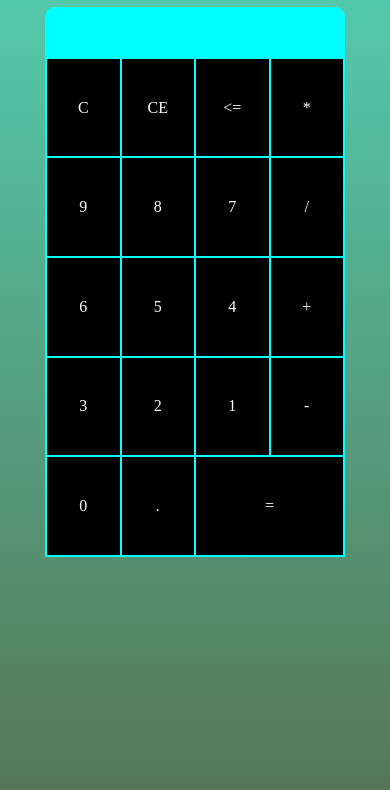
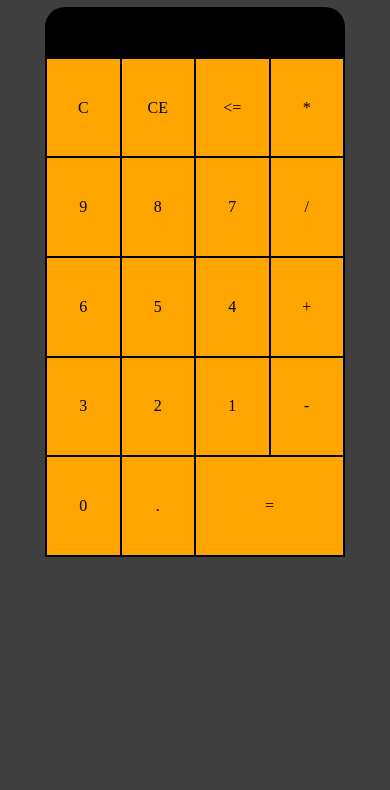
Before and after one commit to Uberdanalmeida/calcula, a plain HTML site: page index.html in a window 390 px wide. Shown: the part 73-863 px from the top of the page. Drawn offline with Linux system fonts and the light colour scheme.

Commit message:
Atualizando

```diff
--- a/index.html
+++ b/index.html
@@ -14,7 +14,7 @@
             <table>
                 <tr>
                     <td value="C" onclick="limpar()">C</td>
-                    <td value="CE" onclick="clicou('CE')">CE</td>
+                    <td value="CE" onclick="limpar()">CE</td>
                     <td value="<=" onclick="apaga('')"><=</td>
                     <td value="x" onclick="clicou('*')">*</td>
                 </tr>
--- a/style.css
+++ b/style.css
@@ -1,10 +1,10 @@
 body {
     margin: 0;
     padding: 0;
-    background-image: linear-gradient(to bottom, rgb(84, 208, 179), rgb(86, 119, 86));
+    height: 100vh;
+    background-color: rgba(0, 0, 0, 0.753);
+}
 
-    height: 100vh;
-}
 table {
     background-color: aqua;
     height: 500px;
@@ -12,16 +12,22 @@ table {
     margin: auto;
     cursor: pointer;
 }
+
 td {
     background-color: black;
     color: white;
     width: 50px;
     text-align: center;
+}
 
+td:hover {
+    background-color: rgb(120, 106, 106);
 }
+
 #calcula {
     background-color: aqua;
-    font-size: 20px;
+    font-size: 25px;
+    font-weight: bold;
     height: 50px;
     line-height: 50px;
     width: 300px;
@@ -31,4 +37,34 @@ td {
 }
 h1 {
     text-align: center;
+    color: white;
 }
+
+@media (max-width: 480px) {
+    body {
+        height: 100vh;
+    }
+
+    table {
+        background-color: black;
+    }
+
+    td {
+        background-color: orange;
+        color: black;
+        height: 50px;
+        width: 50px;
+    }
+
+    td:hover {
+        background-color: rgba(255, 166, 0, 0.555);
+    }
+
+    #calcula {
+        background-color: black;
+        color: white;
+        font-size: 30px;
+        font-weight: normal;
+        border-radius: 20px 20px 0 0;
+    }
+}
```
Also changed, not shown: pexels-magda-ehlers-4097157.jpg (added), plano de fundo.jpg (added).
